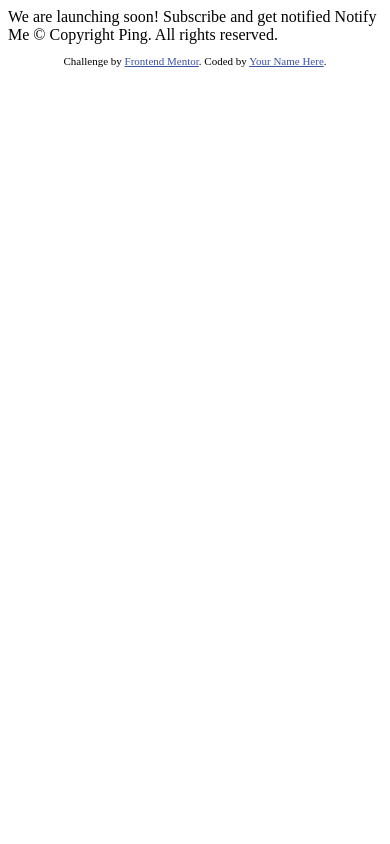
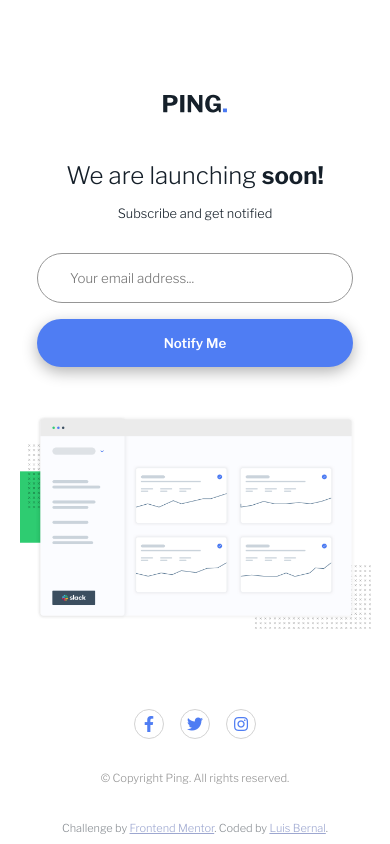
Before and after one commit to FrontendMentor-Lecap/Ping-Coming-Soon-Page-Master, a plain HTML site: page index.html in a window 390 px wide. Drawn offline with nearby package versions, Linux system fonts and the light colour scheme.

Commit message:
Modified HTML and created mobile CSS

```diff
--- a/index.html
+++ b/index.html
@@ -1,33 +1,86 @@
 <!DOCTYPE html>
 <html lang="en">
   <head>
-  <meta charset="UTF-8">
-  <meta name="viewport" content="width=device-width, initial-scale=1.0"> <!-- displays site properly based on user's device -->
+    <meta charset="UTF-8" />
+    <meta name="viewport" content="width=device-width, initial-scale=1.0" />
+    <!-- displays site properly based on user's device -->
 
-  <link rel="icon" type="image/png" sizes="32x32" href="./images/favicon-32x32.png">
+    <link
+      rel="icon"
+      type="image/png"
+      sizes="32x32"
+      href="./images/favicon-32x32.png"
+    />
 
     <title>Frontend Mentor | Ping coming soon page</title>
 
+    <link rel="preconnect" href="https://fonts.gstatic.com" />
+    <link
+      href="https://fonts.googleapis.com/css2?family=Libre+Franklin:ital,wght@0,300;0,600;0,700;1,300&display=swap"
+      rel="stylesheet"
+    />
+
+    <link
+      rel="stylesheet"
+      href="https://use.fontawesome.com/releases/v5.15.3/css/all.css"
+      integrity="sha384-SZXxX4whJ79/gErwcOYf+zWLeJdY/qpuqC4cAa9rOGUstPomtqpuNWT9wdPEn2fk"
+      crossorigin="anonymous"
+    />
+
+    <link rel="stylesheet" href="style.css" />
+
     <!-- Feel free to remove these styles or customise in your own stylesheet 👍 -->
     <style>
-    .attribution { font-size: 11px; text-align: center; }
-    .attribution a { color: hsl(228, 45%, 44%); }
+      .attribution {
+        font-size: 11px;
+        text-align: center;
+      }
+      .attribution a {
+        color: hsl(228, 45%, 44%);
+      }
     </style>
   </head>
   <body>
+    <div class="container">
+      <img src="./images/logo.svg" alt="Ping Logo" class="logo" />
 
-  We are launching soon!
+      <h1 class="launch__text">We are launching <span>soon!</span></h1>
+      <p class="subscribe__text">Subscribe and get notified</p>
 
-  Subscribe and get notified
+      <form action="" class="form">
+        <input
+          type="text"
+          name="email"
+          id="email"
+          placeholder="Your email address..."
+        />
+        <p class="error__message" id="error-message">
+          Please provide a valid email address
+        </p>
+        <button type="submit">Notify Me</button>
+      </form>
 
-  Notify Me
+      <img
+        src="./images/illustration-dashboard.png"
+        alt="illustration dashboard"
+        class="dashboard"
+      />
 
-  &copy; Copyright Ping. All rights reserved.
+      <div class="socials">
+        <a href="#"><i class="fab fa-facebook-f social"></i></a>
+        <a href="#"><i class="fab fa-twitter social"></i></a>
+        <a href="#"><i class="fab fa-instagram social"></i></a>
+      </div>
+
+      <p class="copyright">&copy; Copyright Ping. All rights reserved.</p>
+    </div>
 
     <footer>
       <p class="attribution">
-      Challenge by <a href="https://www.frontendmentor.io?ref=challenge" target="_blank">Frontend Mentor</a>.
-      Coded by <a href="#">Your Name Here</a>.
+        Challenge by
+        <a href="https://www.frontendmentor.io?ref=challenge" target="_blank"
+          >Frontend Mentor</a
+        >. Coded by <a href="#">Luis Bernal</a>.
       </p>
     </footer>
   </body>
--- /dev/null
+++ b/style.css
@@ -0,0 +1,123 @@
+* {
+  padding: 0;
+  margin: 0;
+  box-sizing: border-box;
+  font-family: 'Libre Franklin', sans-serif;
+}
+
+:root {
+  --blue: hsl(223, 87%, 63%);
+  --pale-blue: hsl(223, 100%, 88%);
+  --lgt-red: hsl(354, 100%, 66%);
+  --gray: hsl(0, 0%, 59%);
+  --vdrk-blue: hsl(209, 33%, 12%);
+}
+
+body {
+  min-height: 100vh;
+  display: grid;
+  place-items: center;
+  color: var(--vdrk-blue);
+}
+
+.container {
+  margin: 10vh 5vw 2vh;
+  max-width: 40rem;
+  display: grid;
+  place-items: center;
+  text-align: center;
+}
+
+.logo {
+  width: 4rem;
+}
+
+.launch__text {
+  font-weight: 400;
+  font-size: 1.5rem;
+  margin: 3rem 0 1rem;
+}
+
+.launch__text span {
+  font-weight: 700;
+}
+
+.subscribe__text {
+  font-size: 0.8rem;
+}
+
+.form {
+  position: relative;
+  display: flex;
+  flex-direction: column;
+  width: 90%;
+}
+
+.form input {
+  width: 100%;
+  padding: 1rem 2rem;
+  margin: 2rem 0 0;
+  border-radius: 5rem;
+  border: 1px solid var(--gray);
+}
+
+.error__message {
+  display: none;
+  color: var(--lgt-red);
+  font-style: italic;
+  font-size: 0.6rem;
+  font-weight: 600;
+  margin: 0.3rem 0 1rem;
+}
+
+.form button {
+  background-color: var(--blue);
+  color: white;
+  padding: 1rem;
+  margin: 1rem 0 0;
+  font-weight: 600;
+  border-radius: 5rem;
+  border: none;
+  box-shadow: 0px 5px 15px 0px rgba(0, 0, 0, 0.3);
+  cursor: pointer;
+}
+
+.form button:hover {
+  background-color: var(--pale-blue);
+}
+
+.dashboard {
+  width: 100%;
+  margin: 3rem 0 2rem;
+}
+
+.socials {
+  padding: 2rem 0 1rem;
+  border-spacing: 1rem;
+}
+
+.socials a {
+  display: table-cell;
+  vertical-align: middle;
+  text-align: center;
+  height: 30px;
+  width: 30px;
+  border-radius: 50%;
+  border: 1px solid lightgray;
+  color: var(--blue);
+}
+
+.socials a:hover {
+  background-color: var(--blue);
+  border: none;
+  color: white;
+}
+
+.copyright {
+  font-size: 0.7rem;
+  color: var(--gray);
+}
+
+.attribution {
+  opacity: 0.5;
+}
```
Lines whose indentation alone changed are shown as unchanged.
